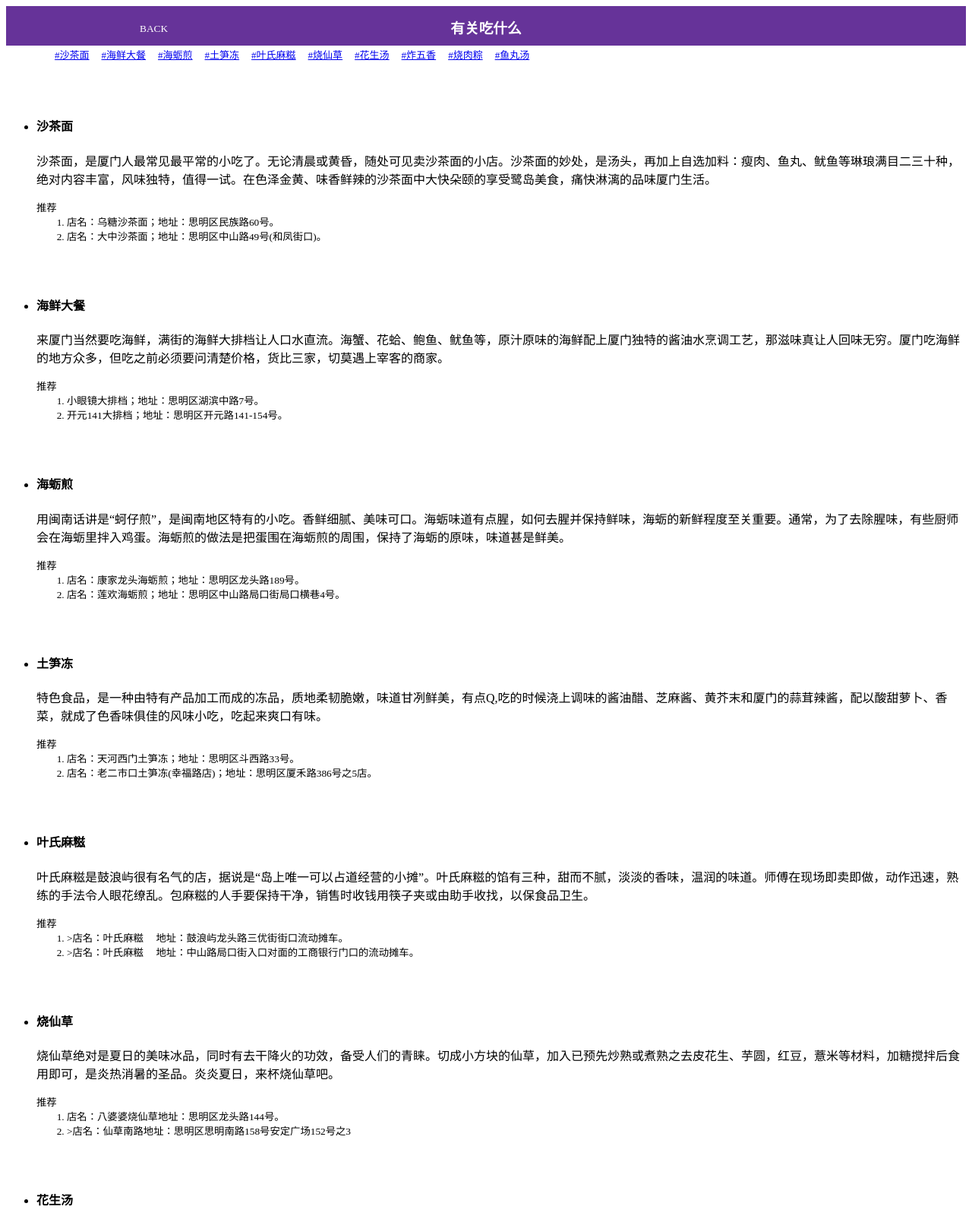
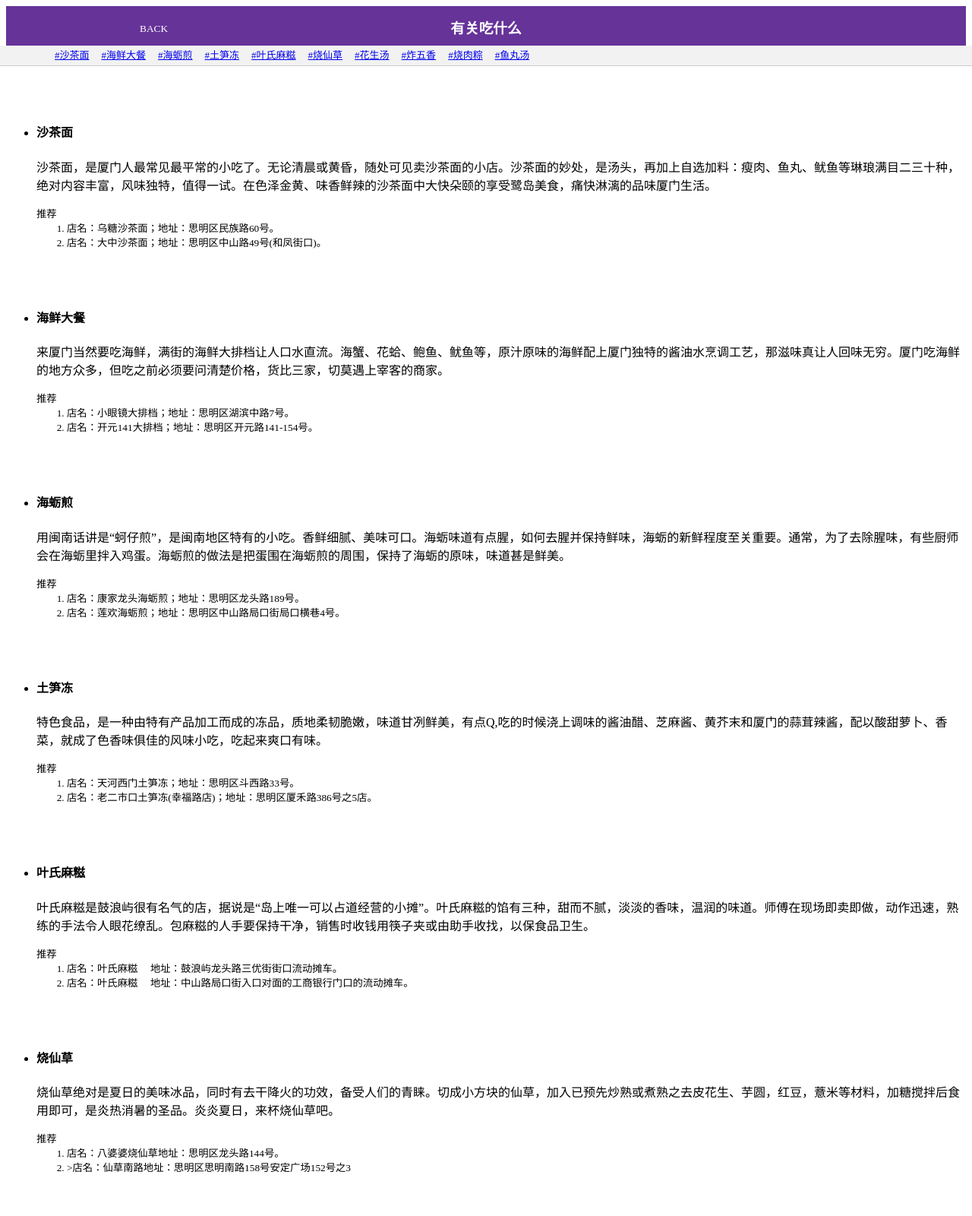
Before and after one commit to saury/show_case, a Gatsby site: page /eat in a window 1280 px wide. Shown: the top 1600 px of the page at 76% size. Built offline with nearby package versions, Linux system fonts and the light colour scheme; Gatsby itself is replaced by a stand-in of ours.

Commit message:
fix style

```diff
--- a/src/pages/eat.js
+++ b/src/pages/eat.js
@@ -13,7 +13,8 @@ const EatPage = () => (
                 width: '100%',
                 top: '60px',
                 lineHeight: 2,
-                background: '#fff'
+                background: '#f2f2f2',
+                borderBottom: '1px solid #ccc'
             }}>
                 <ol style={{ margin: '0 24px', fontSize: '13px' }}>
                     <li style={{ display: 'inline-block', margin: '0 8px' }}><a href="#cnt_1">#沙茶面</a></li>
@@ -29,7 +30,7 @@ const EatPage = () => (
                 </ol>
             </nav>
             <ul>
-                <li id="cnt_1" style={{ paddingTop: '48px' }}>
+                <li id="cnt_1" style={{ paddingTop: '56px' }}>
                     <h4>沙茶面</h4>
                     <p>沙茶面，是厦门人最常见最平常的小吃了。无论清晨或黄昏，随处可见卖沙茶面的小店。沙茶面的妙处，是汤头，再加上自选加料：瘦肉、鱼丸、鱿鱼等琳琅满目二三十种，绝对内容丰富，风味独特，值得一试。在色泽金黄、味香鲜辣的沙茶面中大快朵颐的享受鹭岛美食，痛快淋漓的品味厦门生活。</p>
                     <small>推荐
@@ -39,17 +40,17 @@ const EatPage = () => (
                         </ol>
                     </small>
                 </li>
-                <li id="cnt_2" style={{ paddingTop: '48px' }}>
+                <li id="cnt_2" style={{ paddingTop: '56px' }}>
                     <h4>海鲜大餐</h4>
                     <p>来厦门当然要吃海鲜，满街的海鲜大排档让人口水直流。海蟹、花蛤、鲍鱼、鱿鱼等，原汁原味的海鲜配上厦门独特的酱油水烹调工艺，那滋味真让人回味无穷。厦门吃海鲜的地方众多，但吃之前必须要问清楚价格，货比三家，切莫遇上宰客的商家。</p>
                     <small>推荐
                         <ol>
-                            <li>小眼镜大排档；地址：思明区湖滨中路7号。</li>
-                            <li>开元141大排档；地址：思明区开元路141-154号。</li>
+                            <li>店名：小眼镜大排档；地址：思明区湖滨中路7号。</li>
+                            <li>店名：开元141大排档；地址：思明区开元路141-154号。</li>
                         </ol>
                     </small>
                 </li>
-                <li id="cnt_3" style={{ paddingTop: '48px' }}>
+                <li id="cnt_3" style={{ paddingTop: '56px' }}>
                     <h4>海蛎煎</h4>
                     <p>用闽南话讲是“蚵仔煎”，是闽南地区特有的小吃。香鲜细腻、美味可口。海蛎味道有点腥，如何去腥并保持鲜味，海蛎的新鲜程度至关重要。通常，为了去除腥味，有些厨师会在海蛎里拌入鸡蛋。海蛎煎的做法是把蛋围在海蛎煎的周围，保持了海蛎的原味，味道甚是鲜美。</p>
                     <small>推荐
@@ -59,7 +60,7 @@ const EatPage = () => (
                         </ol>
                     </small>
                 </li>
-                <li id="cnt_4" style={{ paddingTop: '48px' }}>
+                <li id="cnt_4" style={{ paddingTop: '56px' }}>
                     <h4>土笋冻</h4>
                     <p>特色食品，是一种由特有产品加工而成的冻品，质地柔韧脆嫩，味道甘冽鲜美，有点Q,吃的时候浇上调味的酱油醋、芝麻酱、黄芥末和厦门的蒜茸辣酱，配以酸甜萝卜、香菜，就成了色香味俱佳的风味小吃，吃起来爽口有味。</p>
                     <small>推荐
@@ -69,17 +70,17 @@ const EatPage = () => (
                         </ol>
                     </small>
                 </li>
-                <li id="cnt_5" style={{ paddingTop: '48px' }}>
+                <li id="cnt_5" style={{ paddingTop: '56px' }}>
                     <h4>叶氏麻糍</h4>
                     <p>叶氏麻糍是鼓浪屿很有名气的店，据说是“岛上唯一可以占道经营的小摊”。叶氏麻糍的馅有三种，甜而不腻，淡淡的香味，温润的味道。师傅在现场即卖即做，动作迅速，熟练的手法令人眼花缭乱。包麻糍的人手要保持干净，销售时收钱用筷子夹或由助手收找，以保食品卫生。</p>
                     <small>推荐
                         <ol>
-                            <li>>店名：叶氏麻糍 　地址：鼓浪屿龙头路三优街街口流动摊车。</li>
-                            <li>>店名：叶氏麻糍 　地址：中山路局口街入口对面的工商银行门口的流动摊车。</li>
+                            <li>店名：叶氏麻糍 　地址：鼓浪屿龙头路三优街街口流动摊车。</li>
+                            <li>店名：叶氏麻糍 　地址：中山路局口街入口对面的工商银行门口的流动摊车。</li>
                         </ol>
                     </small>
                 </li>
-                <li id="cnt_6" style={{ paddingTop: '48px' }}>
+                <li id="cnt_6" style={{ paddingTop: '56px' }}>
                     <h4>烧仙草</h4>
                     <p>烧仙草绝对是夏日的美味冰品，同时有去干降火的功效，备受人们的青睐。切成小方块的仙草，加入已预先炒熟或煮熟之去皮花生、芋圆，红豆，薏米等材料，加糖搅拌后食用即可，是炎热消暑的圣品。炎炎夏日，来杯烧仙草吧。</p>
                     <small>推荐
@@ -89,7 +90,7 @@ const EatPage = () => (
                         </ol>
                     </small>
                 </li>
-                <li id="cnt_7" style={{ paddingTop: '48px' }}>
+                <li id="cnt_7" style={{ paddingTop: '56px' }}>
                     <h4>花生汤</h4>
                     <p>花生汤是福建沿海地区风味独特的甜汤佳点，清甜爽口，滋补润肺。厦门的黄则和花生汤店顶着百年老字号的名气，能将花生汤弄得汤色乳白，清鲜甘甜；花生片酥烂而不碎，入口即化，让人觉得甜到心头。同时可以搭配咸点吃，味道很赞。</p>
                     <small>推荐
@@ -98,7 +99,7 @@ const EatPage = () => (
                         </ol>
                     </small>
                 </li>
-                <li id="cnt_8" style={{ paddingTop: '48px' }}>
+                <li id="cnt_8" style={{ paddingTop: '56px' }}>
                     <h4>炸五香</h4>
                     <p>炸五香是有特殊风味的厦门名点，佐餐下酒均宜。炸五香既是小酌佳点，亦是佐餐食品下酒好菜。其味香酥可口，制作较为简便，在各大餐厅、酒楼或街头小摊也随处可见。食用时切成小块，蘸以各色调料，入口香、酥、脆，妙不可言。</p>
                     <small>推荐
@@ -108,7 +109,7 @@ const EatPage = () => (
                         </ol>
                     </small>
                 </li>
-                <li id="cnt_9" style={{ paddingTop: '48px' }}>
+                <li id="cnt_9" style={{ paddingTop: '56px' }}>
                     <h4>烧肉粽</h4>
                     <p>厦门的烧肉粽历史悠久，具有香甜嫩滑，油润不腻，精工细作等特点。色泽红黄闪亮，多以香菇、虾米、栗子、猪肉、糯米为原料，包好后的粽子要等开水煮沸时鲜粽才下锅烧，吃时配上沙酱、蒜蓉、红辣酱、调味酱油，味道可口非常。需提醒一点，肉粽要趁热吃，否则味道大减，因此烧肉粽，名副其实。</p>
                     <small>推荐
@@ -118,7 +119,7 @@ const EatPage = () => (
                         </ol>
                     </small>
                 </li>
-                <li id="cnt_10" style={{ paddingTop: '48px' }}>
+                <li id="cnt_10" style={{ paddingTop: '56px' }}>
                     <h4>鱼丸汤</h4>
                     <p>厦门鱼丸汤以草鱼为主料，油菜、胡萝卜、芹菜为辅料，姜、盐、白糖、胡椒粉、淀粉、鸡精、香油为调料，色淡鲜香，值得推荐。</p>
                     <small>推荐
```
Also changed, not shown: src/pages/index.js (+19 -9 lines).
